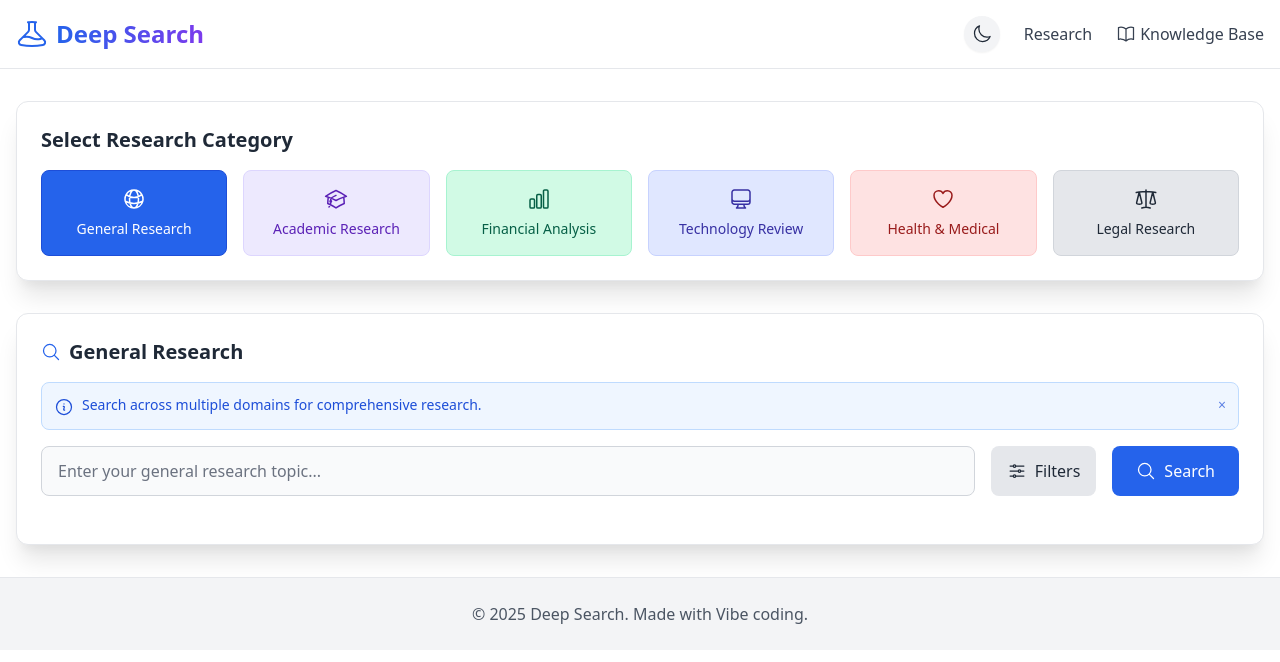
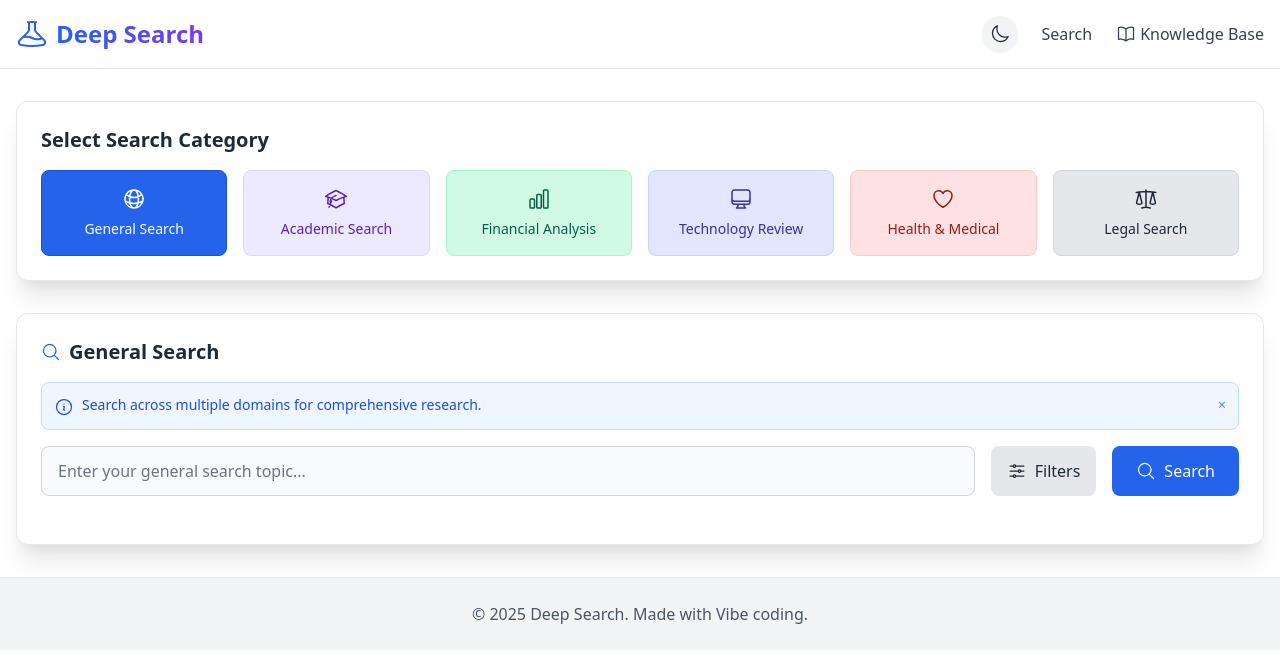
Before and after one commit to AdityaKothari27/Querra, a Next.js app: page / in a window 1280 px wide. Shown: the top 662 px of the page. Built offline with nearby package versions, Linux system fonts and the light colour scheme.

Commit message:
research -> search

```diff
--- a/src/components/CategorySelector.tsx
+++ b/src/components/CategorySelector.tsx
@@ -51,7 +51,7 @@ const CategorySelector: FC<CategorySelectorProps> = ({
   return (
     <div className="bg-white dark:bg-gray-900 backdrop-blur-sm rounded-xl shadow-xl border border-gray-200 dark:border-gray-700 p-6 transition-all duration-300">
       <h2 className="text-xl font-semibold text-gray-800 dark:text-white mb-4">
-        Select Research Category
+        Select Search Category
       </h2>
 
       <div className="grid grid-cols-2 md:grid-cols-3 lg:grid-cols-6 gap-4">
--- a/src/components/Layout.tsx
+++ b/src/components/Layout.tsx
@@ -76,7 +76,7 @@ const Layout: FC<LayoutProps> = ({ children }) => {
                     href="/"
                     className="text-gray-700 dark:text-gray-300 hover:text-gray-900 dark:hover:text-white transition-colors duration-300 flex items-center"
                   >
-                    Research
+                    Search
                   </Link>
                 </li>
                 <li>
--- a/src/components/ReportSection.tsx
+++ b/src/components/ReportSection.tsx
@@ -61,7 +61,7 @@ const ReportSection: FC<ReportSectionProps> = ({
 
           // Add title
           doc.setFontSize(18);
-          doc.text(`Research Report`, 105, 20, { align: 'center' });
+          doc.text(`Search Report`, 105, 20, { align: 'center' });
 
           doc.setFontSize(14);
           doc.text(`Topic: ${searchQuery}`, 105, 30, { align: 'center' });
@@ -116,7 +116,7 @@ const ReportSection: FC<ReportSectionProps> = ({
               children: [
                 // Title
                 new Paragraph({
-                  text: "Research Report",
+                  text: "Search Report",
                   heading: "Heading1",
                   spacing: { after: 200 }
                 }),
@@ -172,7 +172,7 @@ const ReportSection: FC<ReportSectionProps> = ({
         case 'txt':
           // Format text file
           const textContent = [
-            'Research Report',
+            'Search Report',
             `Topic: ${searchQuery}`,
             `Generated: ${new Date().toLocaleDateString()}`,
             '',
--- a/src/config/categories.ts
+++ b/src/config/categories.ts
@@ -3,7 +3,7 @@ import { CategoryConfig } from '../types/index';
 export const categories: CategoryConfig[] = [
   {
     id: 'general',
-    name: 'General Research',
+    name: 'General Search',
     description: 'Broad research across multiple sources',
     icon: 'GlobeAltIcon',
     defaultPrompt: 'Generate a comprehensive report based on the following sources. Format your response using Markdown with proper headings (##), bullet points, numbered lists, and emphasis where appropriate. Include key findings, analysis, and recommendations.',
@@ -12,7 +12,7 @@ export const categories: CategoryConfig[] = [
   },
   {
     id: 'academic',
-    name: 'Academic Research',
+    name: 'Academic Search',
     description: 'Scholarly articles, journals, and research papers',
     icon: 'AcademicCapIcon',
     defaultPrompt: 'Generate an academic research summary based on these scholarly sources. Format your response using Markdown with proper headings (##), citations, and academic terminology. Include methodology analysis, key findings, theoretical implications, and suggestions for future research. Maintain a formal academic tone throughout.',
@@ -48,7 +48,7 @@ export const categories: CategoryConfig[] = [
   },
   {
     id: 'legal',
-    name: 'Legal Research',
+    name: 'Legal Search',
     description: 'Laws, regulations, case studies, and legal analysis',
     icon: 'ScaleIcon',
     defaultPrompt: 'Generate a legal research brief based on these sources. Format your response using Markdown with proper headings (##). Include relevant laws/regulations, case precedents, legal interpretations, and potential implications. Organize information by jurisdiction where applicable. Add a disclaimer that this does not constitute legal advice and should not replace consultation with a legal professional.',
--- a/src/pages/index.tsx
+++ b/src/pages/index.tsx
@@ -50,7 +50,7 @@ export default function Home() {
   return (
     <Layout>
       <Head>
-        <title>Deep Search - AI-Powered Research Assistant</title>
+        <title>Deep Search - AI-Powered Search Assistant</title>
         <meta name="description" content="Conduct deep research with AI assistance" />
         <link rel="icon" href="/favicon.ico" />
       </Head>
--- a/src/utils/ai_processor.ts
+++ b/src/utils/ai_processor.ts
@@ -68,7 +68,7 @@ export class GeminiProcessor {
       .join("\n\n");
 
     return `
-Research Topic: ${query}
+Search Topic: ${query}
 
 Instructions: ${promptTemplate}
 
```
Also changed, not shown: 2 other files (tests, documents, lock files or other folders).
